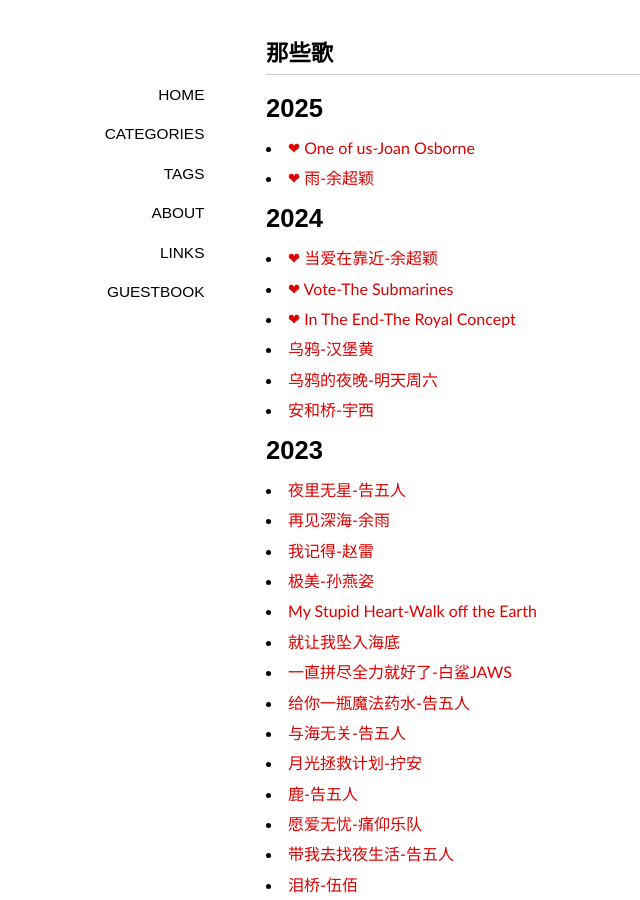
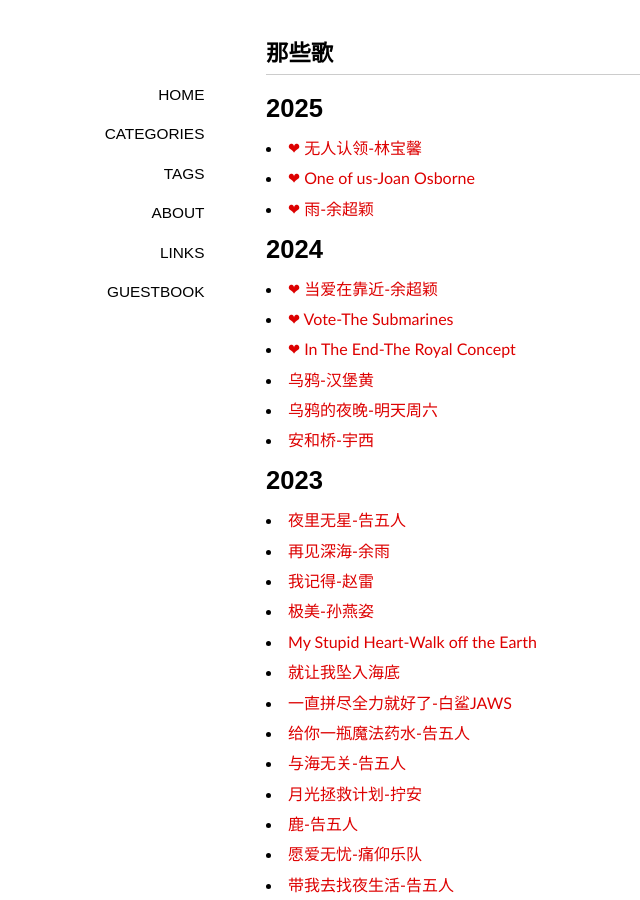
Before and after one commit to ohmyfish/ohmyfish.github.io, a Jekyll site: the page built from _posts/2015-09-01-那些歌.md, in a window 1280 px wide and 900 px high. Shown: the whole window, without its empty margins (74-714 px from the left). Built offline with Jekyll 4.4.1, drawn with Linux system fonts in a browser that asks for light colours; some web fonts are replaced; comment, search, counter and statistics services are not loaded.

Commit message:
默写旧时光

```diff
--- a/_posts/2015-09-01-那些歌.md
+++ b/_posts/2015-09-01-那些歌.md
@@ -7,6 +7,7 @@ tags: [墨写旧时光]
 
 # 2025
 
+- [❤ 无人认领-林宝馨](https://music.163.com/song?id=2688147343&userid=2539497)
 - [❤ One of us-Joan Osborne](https://music.163.com/#/song?id=18861353&userid=2539497)
 - [❤ 雨-余超颖](https://c6.y.qq.com/base/fcgi-bin/u?__=9hxRqyXI5j2X)
 
```
